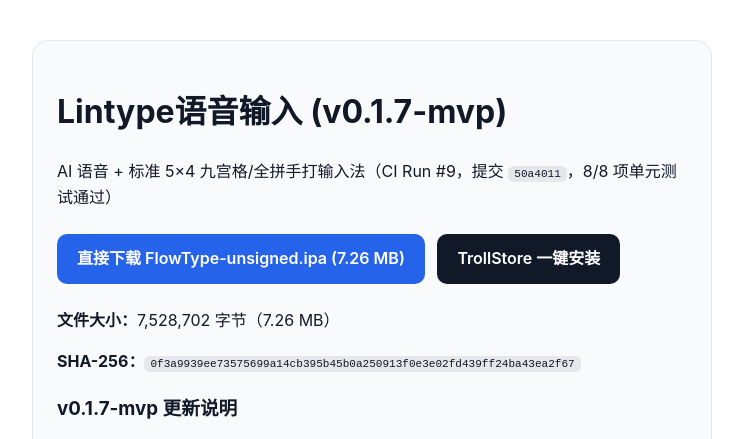
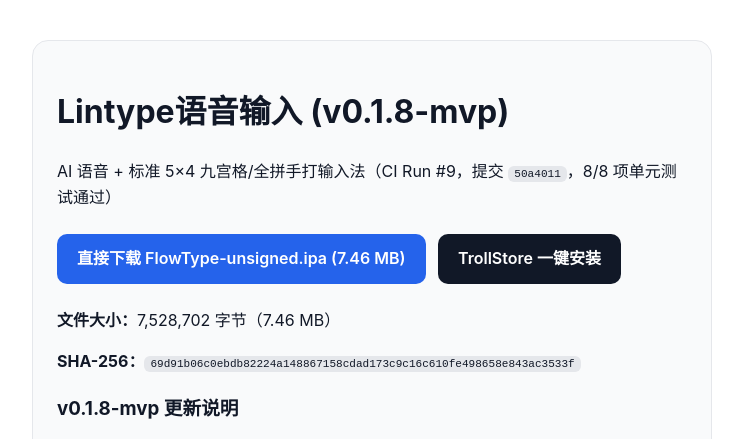
Before and after one commit to Pinevu/flowtype-ios, a plain HTML site: page index.html in a window 1280 px wide. Shown: the top 439 px of the page, without its empty margins (268-1011 px from the left). Drawn offline with Linux system fonts and the light colour scheme.

Commit message:
deploy: release v0.1.8-mvp

```diff
--- a/index.html
+++ b/index.html
@@ -15,15 +15,15 @@
 </head>
 <body>
   <div class="card">
-    <h1>Lintype语音输入 (v0.1.7-mvp)</h1>
+    <h1>Lintype语音输入 (v0.1.8-mvp)</h1>
     <p>AI 语音 + 标准 5×4 九宫格/全拼手打输入法（CI Run #9，提交 <code>50a4011</code>，8/8 项单元测试通过）</p>
     <p>
-      <a class="btn" href="./FlowType-unsigned.ipa" download="FlowType-unsigned.ipa">直接下载 FlowType-unsigned.ipa (7.26 MB)</a>
+      <a class="btn" href="./FlowType-unsigned.ipa" download="FlowType-unsigned.ipa">直接下载 FlowType-unsigned.ipa (7.46 MB)</a>
       <a class="btn btn-sec" href="apple-magnifier://install?url=https://pinevu.github.io/flowtype-ios/FlowType-unsigned.ipa">TrollStore 一键安装</a>
     </p>
-    <p><strong>文件大小：</strong>7,528,702 字节（7.26 MB）</p>
-    <p><strong>SHA-256：</strong><code>0f3a9939ee73575699a14cb395b45b0a250913f0e3e02fd439ff24ba43ea2f67</code></p>
-    <h3>v0.1.7-mvp 更新说明</h3><ul><li>九宫格选词栏改为纯文字，去掉前置数字与序号</li><li>九宫格所有按键增加按下反馈，退格键支持按住连续删除</li><li>流畅度优化：背景图只解码一次、触感对象复用、状态轮询移出主线程、九宫格独立视图、T9 查词分两阶段可取消</li></ul>
+    <p><strong>文件大小：</strong>7,528,702 字节（7.46 MB）</p>
+    <p><strong>SHA-256：</strong><code>69d91b06c0ebdb82224a148867158cdad173c9c16c610fe498658e843ac3533f</code></p>
+    <h3>v0.1.8-mvp 更新说明</h3><ul><li>九宫格选词栏改为纯文字，去掉前置数字与序号</li><li>九宫格所有按键增加按下反馈，退格键支持按住连续删除</li><li>流畅度优化：背景图只解码一次、触感对象复用、状态轮询移出主线程、九宫格独立视图、T9 查词分两阶段可取消</li></ul>
     <p>提示：本包为未签名版，适用于全能签、轻松签、巨魔、AltStore、Sideloadly、zsign 重签（全能签重签时主 App 与键盘扩展需开启相同的 App Group 权限与「允许完全访问」）。</p>
   </div>
 </body>
```
Also changed, not shown: 1 other file.
